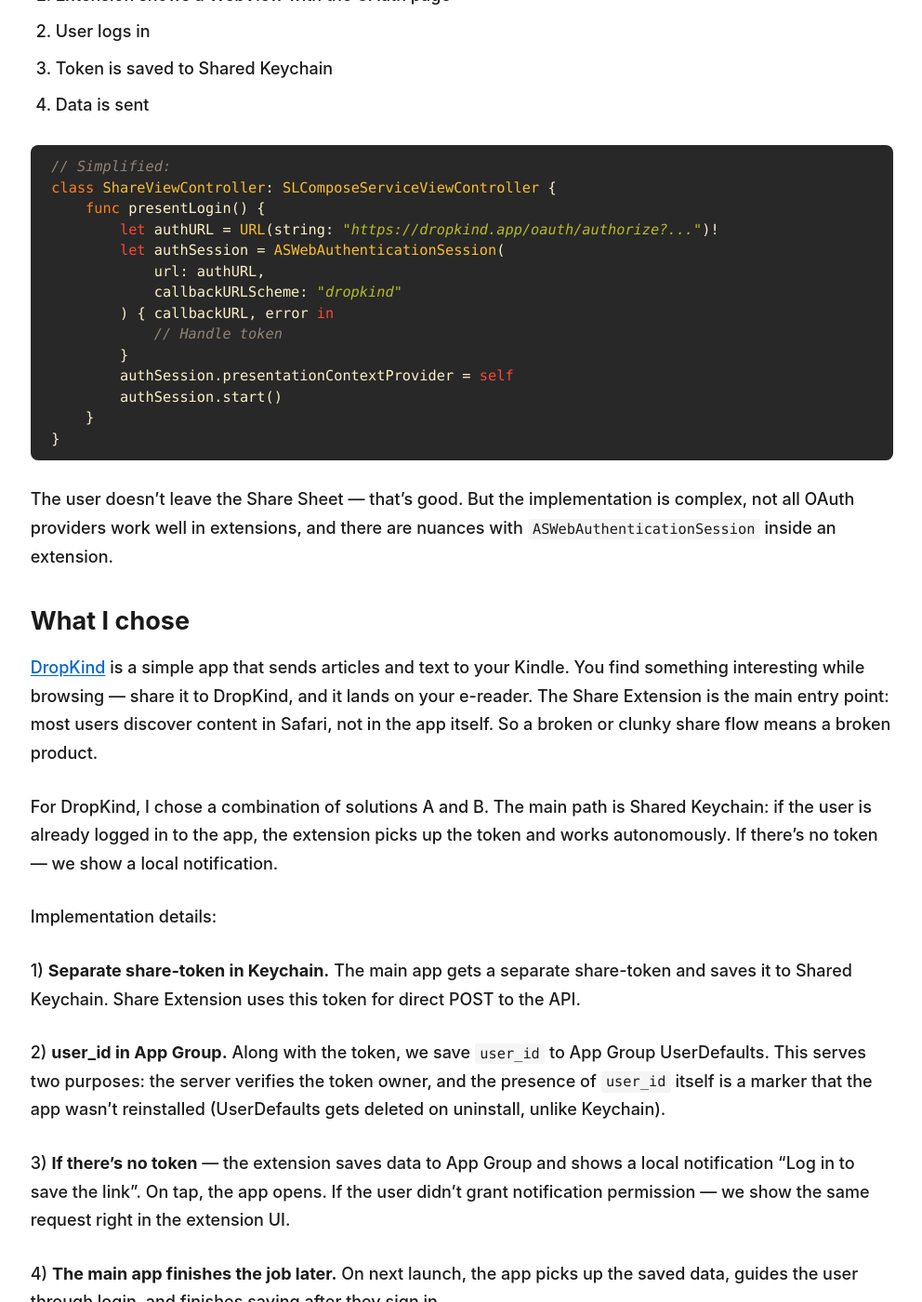
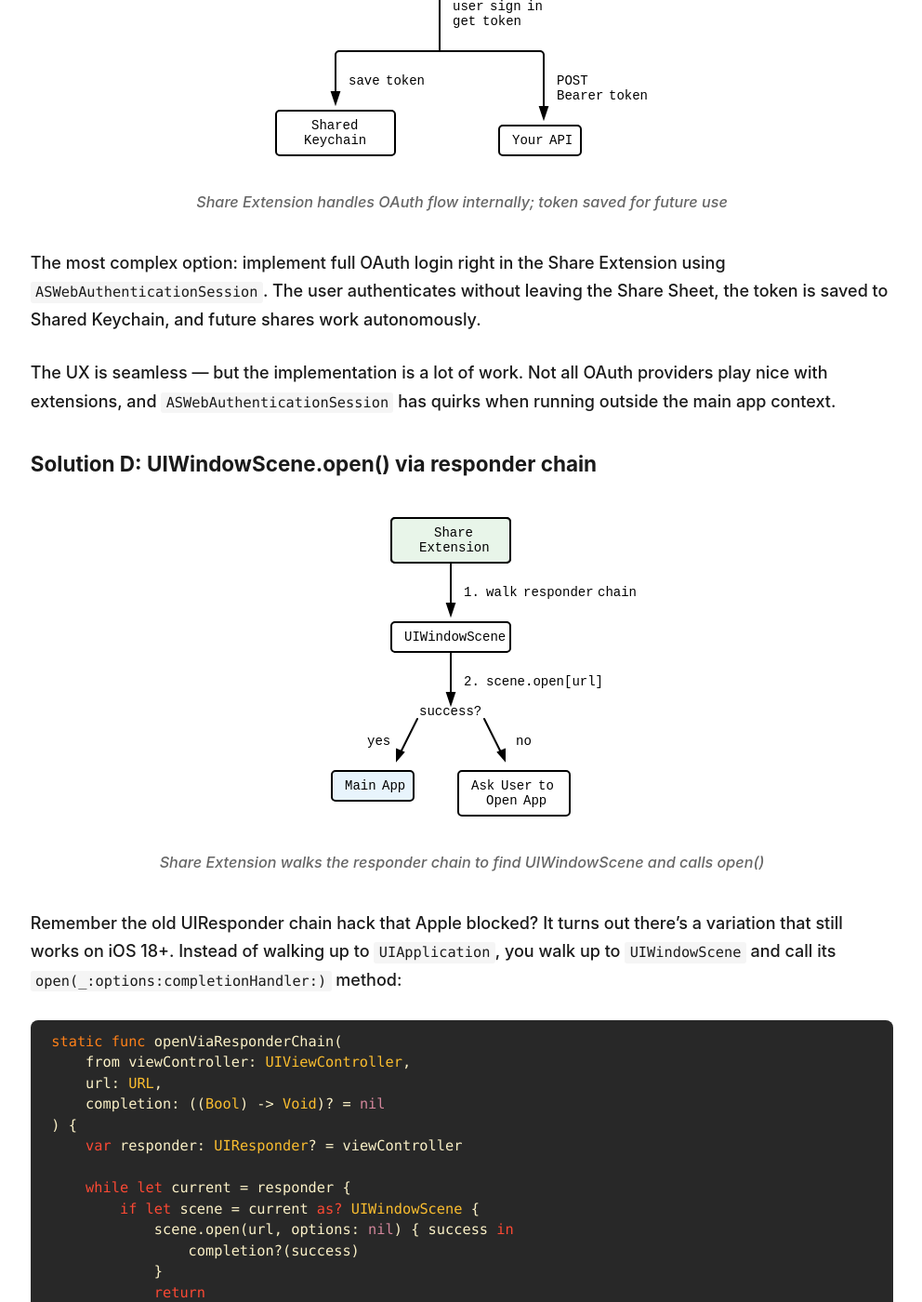
Before and after one commit to kryzhovnik/blog, a Jekyll site: the page built from _posts/2026-01-14-ios-18-share-extension-for-unauthenticated-user.md, in a window 1280 px wide and 1400 px high, scrolled down 7201 px. Shown: the whole window at 93% size, without its empty margins (143-1135 px from the left). Built offline with Jekyll 4.4.1, drawn with Linux system fonts in a browser that asks for light colours; some of the changed text lies outside the part shown.

Commit message:
Update iOS 18 Share Extension article with Solution D
- Add UIWindowScene.open() responder chain technique (Solution D)
- Add UX critique of local notifications in Solution B
- Update "What I chose" to reflect current implementation (A+D)
- Simplify Solution C (OAuth) section
- Add new diagram for Solution D
- Update title and description to reflect solutions-review focus
- Various copy edits and flow improvements

````diff
--- a/_posts/2026-01-14-ios-18-share-extension-for-unauthenticated-user.md
+++ b/_posts/2026-01-14-ios-18-share-extension-for-unauthenticated-user.md
@@ -1,12 +1,12 @@
 ---
 layout: post
-title: "Why Your Share Extension Broke in iOS 18 (and How to Fix It in 2026)"
+title: "Share Extension Auth in iOS 18: Four Approaches Compared"
 date: 2026-01-14
-description: "Share Extensions can no longer open your app in iOS 18. How to handle authentication with Shared Keychain, local notifications, and in-extension OAuth."
+description: "Share Extensions can no longer open your app directly. A comparison of four approaches to handle authentication in iOS 18."
 tags: [ios, swift, share-extension]
 ---
 
-I used to hate the Share function on mobile. For years it was just an icon that kept appearing everywhere, one I never used. Then something clicked — I realized that Share is like a Unix pipe: you take content from one app and send it to another in one action. No copy-paste, no saving files, no searching for "import" — just pick the next tool and continue the chain. The only difference is that instead of a stream, Share passes a package (a link, text, a file, or several photos).
+For years, the Share icon on mobile was just visual noise to me — something that kept appearing everywhere but I never used. Then something clicked: Share is like a Unix pipe. You take content from one app and send it to another in one action. No copy-paste, no saving files, no searching for "import" — just pick the next tool and continue the chain. The only difference is that instead of a stream, Share passes a package (a link, text, a file, or several photos).
 
 <figure>
   <img src="/assets/images/diagrams/share-as-pipe.svg" alt="Share as Unix pipe">
@@ -49,9 +49,7 @@
 
 ### Cold start / Warm start
 
-In my experience, sometimes `extensionContext.open(...)` works only when the app is already in memory, but there are no guarantees and this is not documented.
-
-The problem is that you can't control what state the app is in. The user might have closed it an hour ago, and `extensionContext.open()` will silently fail.
+In my experience, `extensionContext.open(...)` sometimes works when the app is already in memory — but you can't control or predict that, and it's not documented. The user might have closed the app an hour ago, and the call will silently fail.
 
 ### What Apple recommends instead of openURL
 
@@ -186,6 +184,17 @@
 
 The implementation is simple and works reliably. The downside is an extra step for the user, and you need notification permission.
 
+#### In practice: robust API, flaky UX
+
+I tried this approach and found it unreliable in practice:
+
+- Users deny notification permission reflexively
+- Focus Mode / Do Not Disturb suppresses notifications silently
+- Even delivered notifications get dismissed without reading
+- Too many steps between "tap Share" and "complete the action"
+
+Local notifications are robust from iOS's standpoint — Apple recommends it, the API is stable and documented. But they're flaky from a UX standpoint. Too many points of failure for the user to actually complete the share.
+
 ### Solution C: OAuth inside the extension
 
 <figure>
@@ -193,37 +202,49 @@
   <figcaption>Share Extension handles OAuth flow internally; token saved for future use</figcaption>
 </figure>
 
-The most complex option is to implement full login right in the Share Extension:
+The most complex option: implement full OAuth login right in the Share Extension using `ASWebAuthenticationSession`. The user authenticates without leaving the Share Sheet, the token is saved to Shared Keychain, and future shares work autonomously.
 
-1. Extension shows a WebView with the OAuth page
-2. User logs in
-3. Token is saved to Shared Keychain
-4. Data is sent
+The UX is seamless — but the implementation is a lot of work. Not all OAuth providers play nice with extensions, and `ASWebAuthenticationSession` has quirks when running outside the main app context.
+
+### Solution D: UIWindowScene.open() via responder chain
+
+<figure>
+  <img src="/assets/images/diagrams/solution-d-windowscene.svg" alt="Solution D: UIWindowScene responder chain">
+  <figcaption>Share Extension walks the responder chain to find UIWindowScene and calls open()</figcaption>
+</figure>
+
+Remember the old UIResponder chain hack that Apple blocked? It turns out there's a variation that still works on iOS 18+. Instead of walking up to `UIApplication`, you walk up to `UIWindowScene` and call its `open(_:options:completionHandler:)` method:
 
 ```swift
-// Simplified:
-class ShareViewController: SLComposeServiceViewController {
-    func presentLogin() {
-        let authURL = URL(string: "https://dropkind.app/oauth/authorize?...")!
-        let authSession = ASWebAuthenticationSession(
-            url: authURL,
-            callbackURLScheme: "dropkind"
-        ) { callbackURL, error in
-            // Handle token
+static func openViaResponderChain(
+    from viewController: UIViewController,
+    url: URL,
+    completion: ((Bool) -> Void)? = nil
+) {
+    var responder: UIResponder? = viewController
+
+    while let current = responder {
+        if let scene = current as? UIWindowScene {
+            scene.open(url, options: nil) { success in
+                completion?(success)
+            }
+            return
         }
-        authSession.presentationContextProvider = self
-        authSession.start()
+        responder = current.next
     }
+    completion?(false)
 }
 ```
 
-The user doesn't leave the Share Sheet — that's good. But the implementation is complex, not all OAuth providers work well in extensions, and there are nuances with `ASWebAuthenticationSession` inside an extension.
+This works because `UIWindowScene.open()` isn't subject to the same restrictions as `UIApplication.open()`. The system doesn't block it — at least not yet.
+
+**Caveat**: This is undocumented behavior. Apple could block it in a future iOS version, just like they blocked the `UIApplication` approach. Always have a fallback ready.
 
 ## What I chose
 
 [DropKind](https://dropkind.app) is a simple app that sends articles and text to your Kindle. You find something interesting while browsing — share it to DropKind, and it lands on your e-reader. The Share Extension is the main entry point: most users discover content in Safari, not in the app itself. So a broken or clunky share flow means a broken product.
 
-For DropKind, I chose a combination of solutions A and B. The main path is Shared Keychain: if the user is already logged in to the app, the extension picks up the token and works autonomously. If there's no token — we show a local notification.
+For DropKind, I chose a combination of solutions A and D, with a manual fallback. The main path is Shared Keychain: if the user is already logged in to the app, the extension picks up the token and works autonomously. If there's no token — we try to open the app via `UIWindowScene`, and if that fails, we show an in-extension prompt.
 
 Implementation details:
 
@@ -231,29 +252,27 @@
 
 2) **user_id in App Group.** Along with the token, we save `user_id` to App Group UserDefaults. This serves two purposes: the server verifies the token owner, and the presence of `user_id` itself is a marker that the app wasn't reinstalled (UserDefaults gets deleted on uninstall, unlike Keychain).
 
-3) **If there's no token** — the extension saves data to App Group and shows a local notification "Log in to save the link". On tap, the app opens. If the user didn't grant notification permission — we show the same request right in the extension UI.
+3) **If there's no token** — the extension saves data to App Group and attempts `UIWindowScene.open()` via the responder chain. This has worked reliably for me on iOS 18.
 
-4) **The main app finishes the job later.** On next launch, the app picks up the saved data, guides the user through login, and finishes saving after they sign in.
+4) **If UIWindowScene.open() fails** — the extension shows an in-extension prompt asking the user to open the app manually. This is the final fallback, no notifications involved.
+
+5) **The main app finishes the job.** On launch, the app checks for pending share data in the App Group, guides the user through login if needed, and completes the share.
 
 <div class="screenshot-gallery">
   <figure>
     <img src="/assets/images/posts/ios-18-share-extension/share-sheet-authenticated.png" alt="Authenticated">
-    <figcaption>Authenticated</figcaption>
+    <figcaption>Authenticated user</figcaption>
   </figure>
   <figure>
     <img src="/assets/images/posts/ios-18-share-extension/share-sheet-unauthenticated.png" alt="Unauthenticated">
-    <figcaption>Unauthenticated</figcaption>
-  </figure>
-  <figure>
-    <img src="/assets/images/posts/ios-18-share-extension/notification-login-required.png" alt="Notification">
-    <figcaption>Notification</figcaption>
+    <figcaption>Unauthenticated: prompts to open app</figcaption>
   </figure>
   <figure>
     <img src="/assets/images/posts/ios-18-share-extension/app-pending-share.png" alt="Pending share">
-    <figcaption>Pending share</figcaption>
+    <figcaption>App completes the pending share</figcaption>
   </figure>
 </div>
 
 This approach gives the best UX for most users (those already logged in), but doesn't break for new users.
 
-Going back to the pipe analogy: `grep` doesn't say "please open terminal and enter a pattern" — it just works with what it has. Share Extension should do the same whenever possible.
+Going back to the pipe analogy: `grep` doesn't ask you to configure anything — it just works with what it has. A Share Extension should aim for the same, handling auth silently whenever possible.
````
Also changed, not shown: other parts of _posts/2026-01-14-ios-18-share-extension-for-unauthenticated-user.md (+1 -1 lines), _drafts/materials/ios-18-share-extension/solution-d-windowscene.txt (added, +21 -0 lines), assets/images/diagrams/solution-d-windowscene.svg (added).
